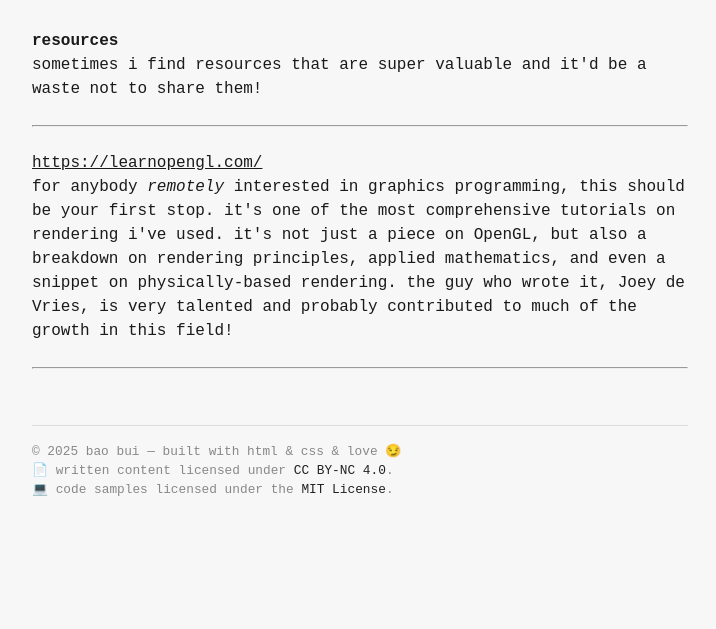
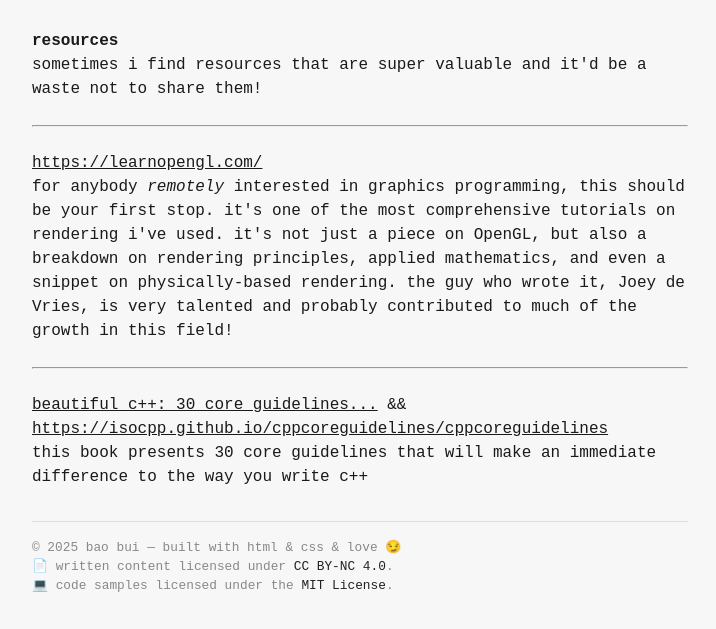
Before and after one commit to tbbui-732/tbbui-732.github.io, a plain HTML site: page pages/resources.html in a window 1280 px wide. Shown: the part 171-800 px from the top of the page, without its empty margins (280-996 px from the left). Drawn offline with Linux system fonts and the light colour scheme.

Commit message:
add a snippet for beautiful c++

```diff
--- a/pages/resources.html
+++ b/pages/resources.html
@@ -42,6 +42,13 @@
                 field!
                 </p>
                 <br><hr><br>
+
+                <div><u>beautiful c++: 30 core guidelines...</u> &&</div>
+                <div><u>https://isocpp.github.io/cppcoreguidelines/cppcoreguidelines</u></div>
+                <p>
+                this book presents 30 core guidelines that will make an
+                immediate difference to the way you write c++
+                </p>
             </section>
         </section>
     </main>
```
